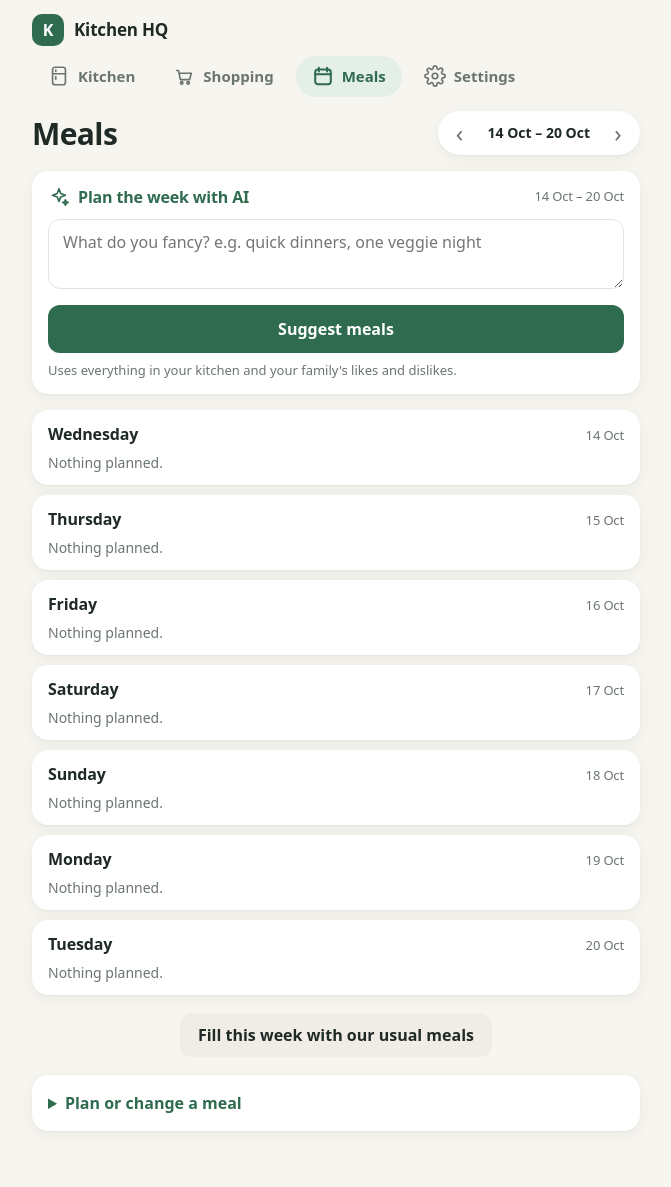
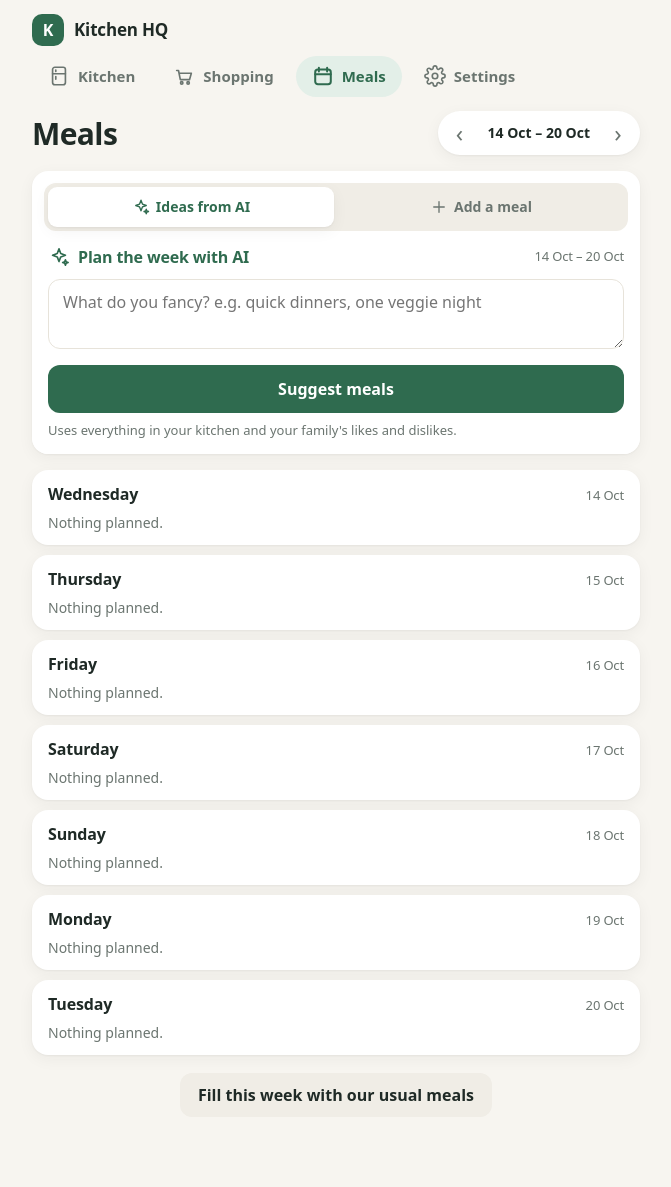
Before and after one commit to andrewhudson-yd/kitchenhq, a Laravel app: page /planner?week=2026-10-14 in a window 1280 px wide. Shown: the whole page, without its empty margins (304-975 px from the left). After the commit the page ends 1101 px from the top, so only its background shows below. Run offline with Laravel 12, Linux system fonts and the light colour scheme; a user stored in the database is signed in; tables that the repository leaves empty hold one stand-in row (values such as "Sample post").

Commit message:
Meals: tabs at the top for AI ideas or adding a meal, and delete
The manual meal form moves from the bottom of the page into an
"Add a meal" tab next to the AI ideas. Each meal gets a delete button
with Undo. Saving a meal now returns to that meal's week instead of
the household's first planning week.

Co-Authored-By: Claude Opus 5.5 <noreply@anthropic.com>
Claude-Session: https://claude.ai/code/session_01RLFD4EutuWsjAkNJy8YpYp

```diff
--- a/app/Http/Controllers/KitchenController.php
+++ b/app/Http/Controllers/KitchenController.php
@@ -154,22 +154,25 @@ class KitchenController extends Controller
             $h->meals()->updateOrCreate($key, $data);
         });
 
-        return redirect()->route('planner', ['week' => ($h->plan_starts_on ?? CarbonImmutable::parse($data['date'])->startOfWeek()->toDateString())])->with('status', 'Meal planned.');
+        return redirect()->route('planner', $h->weekParams($h->weekOf(CarbonImmutable::parse($data['date']))->toDateString()))->with('status', 'Meal planned.');
     }
 
     public function deleteMeal(Request $r, int $id)
     {
         $h = $this->household($r);
-        DB::transaction(function () use ($h, $id) {
+        $meal = DB::transaction(function () use ($h, $id) {
             Household::whereKey($h->id)->lockForUpdate()->firstOrFail();
-            $meal = $h->meals()->whereKey($id)->firstOrFail();
+            $meal = $h->meals()->with('recipe')->whereKey($id)->firstOrFail();
             if ($meal->cooked_at) {
                 throw ValidationException::withMessages(['meal' => 'Cooked meals are kept as a stock audit record.']);
             }
             $meal->delete();
+
+            return $meal;
         });
 
-        return back()->with('status', 'Meal removed.');
+        return back()->with('status', $meal->recipe->name.' removed.')
+            ->with('meal_removed', ['name' => $meal->recipe->name] + $meal->only(['recipe_id', 'slot', 'audience', 'servings']) + ['date' => $meal->date->toDateString()]);
     }
 
     public function cook(Request $r, int $id, CookMeal $cook)
--- a/app/Models/Household.php
+++ b/app/Models/Household.php
@@ -19,13 +19,19 @@ class Household extends Model
     /** The start of the planning week that contains today, following the household's weekly rhythm. */
     public function currentWeek(): CarbonImmutable
     {
-        $today = CarbonImmutable::today();
+        return $this->weekOf(CarbonImmutable::today());
+    }
+
+    /** The start of the planning week that contains a given day. */
+    public function weekOf(CarbonImmutable $day): CarbonImmutable
+    {
+        $day = $day->startOfDay();
         if (! $this->plan_starts_on) {
-            return $today->startOfWeek();
+            return $day->startOfWeek();
         }
         $start = CarbonImmutable::parse($this->plan_starts_on);
 
-        return $start->addDays(intdiv((int) $start->diffInDays($today, false) - ($today < $start ? 6 : 0), 7) * 7);
+        return $start->addDays(intdiv((int) $start->diffInDays($day, false) - ($day < $start ? 6 : 0), 7) * 7);
     }
 
     /** Link parameters for a week's page: none for the current week, so the address stays the same. */
--- a/public/kitchen.css
+++ b/public/kitchen.css
@@ -417,3 +417,23 @@ summary.qty-pill::-webkit-details-marker { display: none; }
 .idea-when select { min-height: 40px; padding: 6px 10px; font-size: 14px; }
 .idea-replaces { color: var(--low) !important; font-weight: 600; margin-top: 6px !important; }
 .idea-shop { margin: 14px 4px 16px; }
+
+/* Meals: AI ideas / add a meal tabs, delete buttons */
+.plan-box { background: var(--surface); border-radius: var(--radius); box-shadow: var(--shadow); margin-bottom: 16px; overflow: hidden; }
+.plan-box .plan-ai { box-shadow: none; margin: 0; border-radius: 0; }
+.plan-tabs { display: grid; grid-template-columns: 1fr 1fr; gap: 4px; padding: 4px; margin: 12px 12px 0; background: var(--soft); border-radius: 12px; }
+.plan-tabs label { margin: 0; }
+.plan-tabs input { position: absolute; opacity: 0; pointer-events: none; }
+.plan-tabs span { display: flex; align-items: center; justify-content: center; gap: 6px; min-height: 40px; border-radius: 9px; font-size: 14px; font-weight: 600; color: var(--muted); cursor: pointer; }
+.plan-tabs span .ui-icon { width: 18px; height: 18px; }
+.plan-tabs input:checked + span { background: var(--surface); color: var(--brand); box-shadow: var(--shadow); }
+.plan-tabs input:focus-visible + span { outline: 3px solid color-mix(in srgb, var(--brand) 55%, transparent); }
+.plan-panel-add { display: none; padding: 14px 16px; }
+.plan-box:has(input[value=add]:checked) .plan-panel-ai { display: none; }
+.plan-box:has(input[value=add]:checked) .plan-panel-add { display: block; }
+.plan-panel-add .add-meal > button { width: 100%; min-height: 48px; }
+.plan-panel-add .hint { margin: 10px 0 0; font-size: 13px; }
+.meal-row { grid-template-columns: 58px 1fr auto auto; }
+.meal-row form { margin: 0; }
+.meal-delete { width: 32px; min-height: 32px; margin: -6px -8px -6px 0; }
+.meal-delete .ui-icon { width: 18px; height: 18px; }
--- a/resources/views/layout.blade.php
+++ b/resources/views/layout.blade.php
@@ -5,8 +5,8 @@
 <meta name="viewport" content="width=device-width, initial-scale=1, viewport-fit=cover">
 <meta name="theme-color" content="#f7f5f0">
 <title>@yield('title', 'Kitchen HQ') · Kitchen HQ</title>
-<link rel="stylesheet" href="{{ asset('kitchen.css').'?v=fresh14' }}">
-<script src="{{ asset('kitchen.js').'?v=fresh14' }}" defer></script>
+<link rel="stylesheet" href="{{ asset('kitchen.css').'?v=fresh15' }}">
+<script src="{{ asset('kitchen.js').'?v=fresh15' }}" defer></script>
 </head>
 <body>
 <a class="skip" href="#main">Skip to content</a>
--- a/resources/views/planner-compact.blade.php
+++ b/resources/views/planner-compact.blade.php
@@ -8,13 +8,33 @@
 
 @php($left = collect(range(0,6))->filter(fn ($d) => $week->addDays($d)->gte(today()))->count())
 @php($planWeek = $left < 3 && $week->addDays(6)->gte(today()) ? $week->addWeek() : $week)
-<form class="plan-ai" method="post" action="{{ route('planner.suggest') }}">@csrf<input type="hidden" name="week" value="{{ $planWeek->toDateString() }}">
+@if(session('meal_removed'))<form method="post" action="{{ route('meals.store') }}" class="undo">@csrf @foreach(['recipe_id','date','slot','audience','servings'] as $field)<input type="hidden" name="{{ $field }}" value="{{ session('meal_removed.'.$field) }}">@endforeach<span>{{ session('meal_removed.name') }} removed.</span><button class="link">Undo</button></form>@endif
+<div class="plan-box">
+<div class="plan-tabs" role="tablist">
+    <label><input type="radio" name="plan-tab" value="ai" checked><span>@include('ui-icon',['name'=>'sparkle'])Ideas from AI</span></label>
+    <label><input type="radio" name="plan-tab" value="add" @checked($errors->has('date') || $errors->has('recipe_id'))><span>@include('ui-icon',['name'=>'plus'])Add a meal</span></label>
+</div>
+<form class="plan-ai plan-panel plan-panel-ai" method="post" action="{{ route('planner.suggest') }}">@csrf<input type="hidden" name="week" value="{{ $planWeek->toDateString() }}">
     <h2 class="plan-ai-title">@include('ui-icon',['name'=>'sparkle'])Plan {{ $planWeek->equalTo($week) ? 'the week' : 'next week' }} with AI <small>{{ $planWeek->format('j M') }} – {{ $planWeek->addDays(6)->format('j M') }}</small></h2>
     <label class="sr-only" for="meal-note">What do you fancy this week?</label>
     <textarea id="meal-note" name="note" rows="2" maxlength="1000" placeholder="What do you fancy? e.g. quick dinners, one veggie night">{{ old('note') }}</textarea>
     <button class="plan-ai-button">Suggest meals</button>
     <p class="hint">Uses everything in your kitchen and your family's likes and dislikes.</p>
 </form>
+<div class="plan-panel plan-panel-add">
+<form method="post" action="{{ route('meals.store') }}" class="add-meal">@csrf
+    <div class="form-grid">
+        <label>Day<input type="date" name="date" value="{{ ($week <= today() && today() <= $week->addDays(6)) ? today()->toDateString() : $week->toDateString() }}" required></label>
+        <label>Meal<select name="slot"><option value="late_dinner">Adult dinner</option><option value="early_dinner">Earlier dinner</option><option value="lunch">Lunch</option><option value="packed_lunch">Packed lunch</option></select></label>
+        <label>For<select name="audience"><option>Adults</option><option>Noah</option><option>You</option><option>Everyone</option></select></label>
+        <label>Servings<input type="number" name="servings" value="2" min="1" max="20" required></label>
+        <label class="full">What<select name="recipe_id">@foreach($recipes as $recipe)<option value="{{ $recipe->id }}">{{ $recipe->name }}</option>@endforeach</select></label>
+    </div>
+    <button>Save meal</button>
+</form>
+<p class="hint">Meal ingredients you don't have show up on the <a href="{{ route('shopping',['week'=>$week->toDateString()]) }}">shopping list</a>. <a href="{{ route('recipes') }}">Edit recipes</a></p>
+</div>
+</div>
 
 @php($days = collect(range(0,6))->map(fn($d)=>$week->addDays($d)))
 @php($past = $days->filter(fn($d)=>$d->lt(today())))
@@ -32,17 +52,5 @@
 <form method="post" action="{{ route('planner.generate') }}" class="center">@csrf<input type="hidden" name="week" value="{{ $week->toDateString() }}"><button class="secondary">Fill this week with our usual meals</button></form>
 @endif
 
-<details class="panel" id="change-meal"><summary>Plan or change a meal</summary>
-<form method="post" action="{{ route('meals.store') }}">@csrf
-    <div class="form-grid">
-        <label>Day<input type="date" name="date" value="{{ ($week <= today() && today() <= $week->addDays(6)) ? today()->toDateString() : $week->toDateString() }}" required></label>
-        <label>Meal<select name="slot"><option value="late_dinner">Adult dinner</option><option value="early_dinner">Earlier dinner</option><option value="lunch">Lunch</option><option value="packed_lunch">Packed lunch</option></select></label>
-        <label>For<select name="audience"><option>Adults</option><option>Noah</option><option>You</option><option>Everyone</option></select></label>
-        <label>Servings<input type="number" name="servings" value="2" min="1" max="20" required></label>
-        <label class="full">What<select name="recipe_id">@foreach($recipes as $recipe)<option value="{{ $recipe->id }}">{{ $recipe->name }}</option>@endforeach</select></label>
-    </div>
-    <button>Save meal</button>
-</form>
-<p class="hint">Meal ingredients you don't have show up on the <a href="{{ route('shopping',['week'=>$week->toDateString()]) }}">shopping list</a>. <a href="{{ route('recipes') }}">Edit recipes</a></p>
-</details>
+
 @endsection
--- a/resources/views/planner-day.blade.php
+++ b/resources/views/planner-day.blade.php
@@ -5,6 +5,7 @@
         <span class="meal-slot">{{ str_contains($meal->slot,'lunch') ? 'Lunch' : 'Dinner' }}</span>
         <strong>{{ $meal->recipe->name }}</strong>
         <span class="meal-for">{{ $meal->audience }}</span>
+        @unless($meal->cooked_at)<form method="post" action="{{ route('meals.destroy',$meal->id) }}">@csrf @method('delete')<button class="icon-button meal-delete" aria-label="Delete {{ $meal->recipe->name }} on {{ $date->format('l') }}">@include('ui-icon',['name'=>'x'])</button></form>@endunless
     </div>
     @empty
     <p class="muted">Nothing planned.</p>
```
Also changed, not shown: tests/Feature/MealIdeasTest.php (+22 -0 lines).
